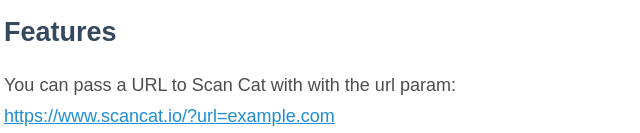
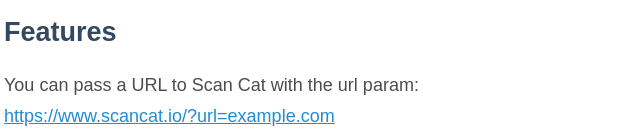
Before and after one commit to skeptycal/scancat, a plain HTML site: page templates/about.html in a window 1280 px wide. Shown: the part 667-800 px from the top of the page, 316-956 px from the left. Drawn offline with nearby package versions, Linux system fonts and the light colour scheme.

Commit message:
Fix typo

```diff
--- a/templates/about.html
+++ b/templates/about.html
@@ -74,7 +74,7 @@
         </ul>
 
         <h2>Features</h2>
-        <p>You can pass a URL to Scan Cat with with the url param:<br> <a href="https://www.scancat.io/?url=example.com">https://www.scancat.io/?url=example.com</a></p>
+        <p>You can pass a URL to Scan Cat with the url param:<br> <a href="https://www.scancat.io/?url=example.com">https://www.scancat.io/?url=example.com</a></p>
 
         <h2>Limitations</h2>
         <p>Scan Cat is currently optimised for WordPress sites and StudioPress themes and plugins. Other platform and theme support is planned.</p>
```
Also changed, not shown: readme.md.
